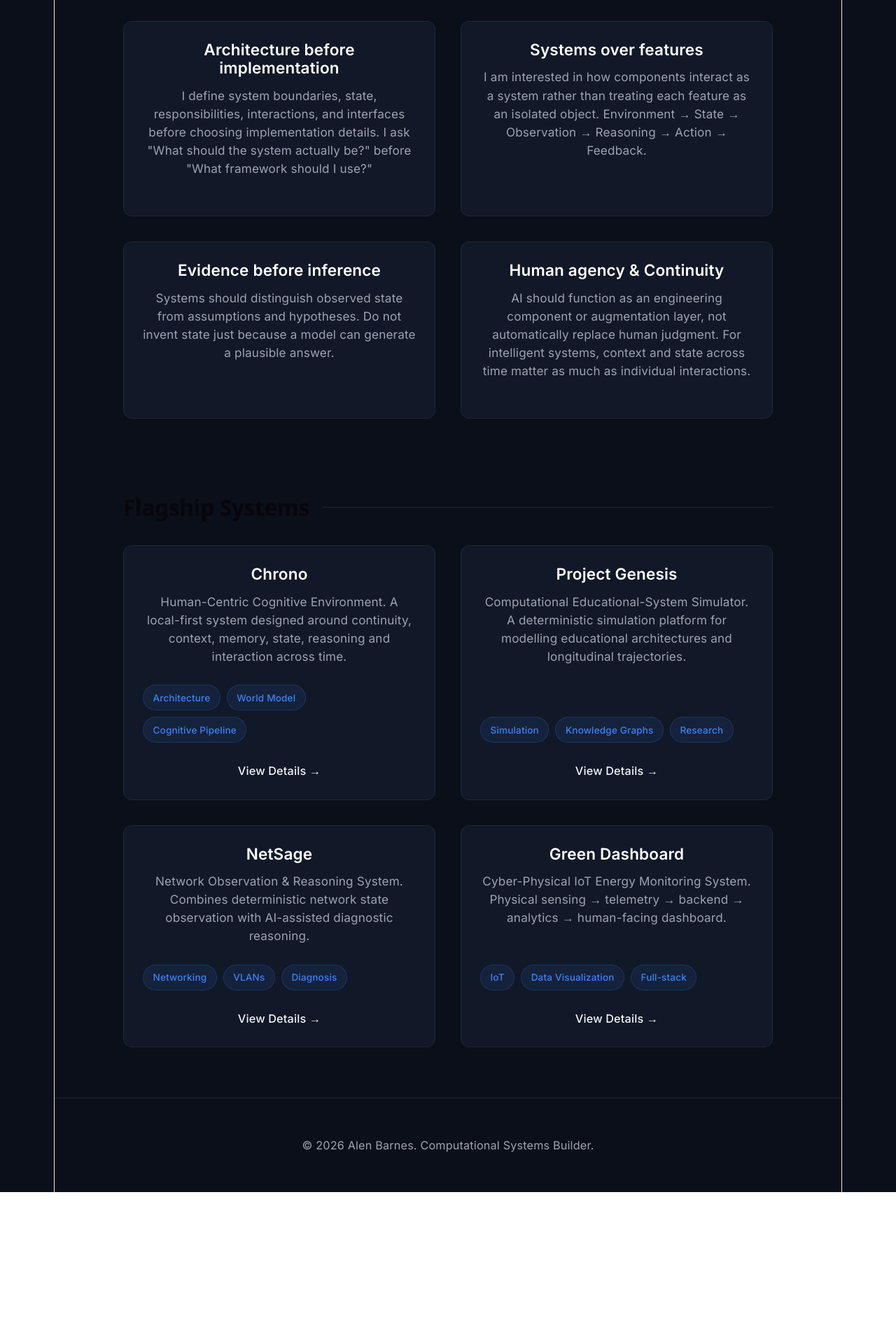
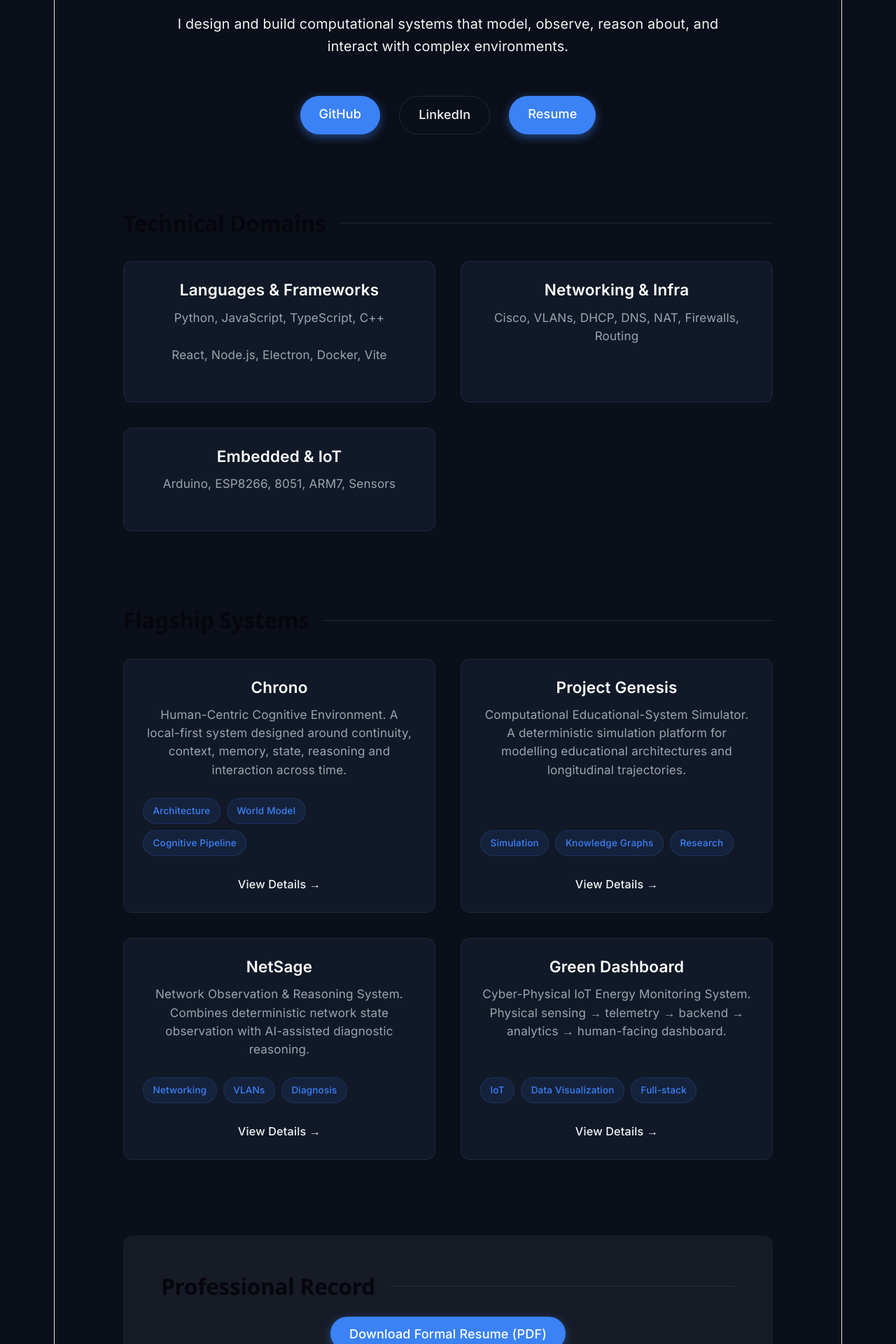
Before and after one commit to alena-tas12/professional-portfolio, a React (Vite) app: page / in a window 1280 px wide. Shown: the part 600-2520 px from the top of the page at 70% size. Before the commit the page ends 2303 px from the top, so only its background shows below. Built offline with nearby package versions, Linux system fonts and the light colour scheme.

Commit message:
feat: complete portfolio data inclusion

```diff
--- a/src/App.jsx
+++ b/src/App.jsx
@@ -28,30 +28,19 @@ const projects = [
   }
 ];
 
-const intellectualIdentity = [
-  {
-    title: 'Architecture before implementation',
-    description: 'I define system boundaries, state, responsibilities, interactions, and interfaces before choosing implementation details. I ask "What should the system actually be?" before "What framework should I use?"'
-  },
-  {
-    title: 'Systems over features',
-    description: 'I am interested in how components interact as a system rather than treating each feature as an isolated object. Environment → State → Observation → Reasoning → Action → Feedback.'
-  },
-  {
-    title: 'Evidence before inference',
-    description: 'Systems should distinguish observed state from assumptions and hypotheses. Do not invent state just because a model can generate a plausible answer.'
-  },
-  {
-    title: 'Human agency & Continuity',
-    description: 'AI should function as an engineering component or augmentation layer, not automatically replace human judgment. For intelligent systems, context and state across time matter as much as individual interactions.'
-  }
-];
+const skills = {
+  languages: ['Python', 'JavaScript', 'TypeScript', 'C++'],
+  systems: ['React', 'Node.js', 'Electron', 'Docker', 'Vite'],
+  networking: ['Cisco', 'VLANs', 'DHCP', 'DNS', 'NAT', 'Firewalls', 'Routing'],
+  hardware: ['Arduino', 'ESP8266', '8051', 'ARM7', 'Sensors']
+};
 
 function App() {
   return (
     <div className="app-container">
       <header className="hero-section">
         <div className="hero-content">
+          <img src="https://ui-avatars.com/api/?name=Alen+Barnes&background=0D8ABC&color=fff&size=150" alt="Alen Barnes" style={{borderRadius: '50%', marginBottom: '2rem'}} />
           <h1 className="title" style={{textTransform: 'uppercase', letterSpacing: '2px'}}>Alen Barnes</h1>
           <p className="subtitle" style={{color: '#06b6d4', fontWeight: 'bold'}}>Computational Systems Builder</p>
           <p style={{fontSize: '1.2rem', color: '#94a3b8', margin: '1rem 0 2rem 0'}}>
@@ -62,10 +51,13 @@ function App() {
           </p>
           <div className="nav-links">
             <a href="https://github.com/alena-tas12" target="_blank" rel="noreferrer" className="btn btn-primary">
-              View GitHub
+              GitHub
             </a>
-            <a href="#projects" className="btn btn-secondary">
-              See Systems
+            <a href="https://linkedin.com" target="_blank" rel="noreferrer" className="btn btn-secondary">
+              LinkedIn
+            </a>
+            <a href="#resume" className="btn btn-primary">
+              Resume
             </a>
           </div>
         </div>
@@ -73,15 +65,22 @@ function App() {
 
       <main className="content-section">
 
-        <div id="intellectual" style={{marginBottom: '6rem'}}>
-          <h2 className="section-title">How I Think</h2>
+        <div id="skills" style={{marginBottom: '6rem'}}>
+          <h2 className="section-title">Technical Domains</h2>
           <div className="grid">
-            {intellectualIdentity.map((item, idx) => (
-              <div className="card" key={idx}>
-                <h3 className="card-title">{item.title}</h3>
-                <p className="card-desc">{item.description}</p>
-              </div>
-            ))}
+            <div className="card">
+              <h3 className="card-title">Languages & Frameworks</h3>
+              <p className="card-desc">{skills.languages.join(', ')}</p>
+              <p className="card-desc">{skills.systems.join(', ')}</p>
+            </div>
+            <div className="card">
+              <h3 className="card-title">Networking & Infra</h3>
+              <p className="card-desc">{skills.networking.join(', ')}</p>
+            </div>
+            <div className="card">
+              <h3 className="card-title">Embedded & IoT</h3>
+              <p className="card-desc">{skills.hardware.join(', ')}</p>
+            </div>
           </div>
         </div>
 
@@ -104,10 +103,32 @@ function App() {
             </div>
           ))}
         </div>
+
+        <div id="resume" style={{marginTop: '6rem', padding: '3rem', background: 'rgba(255,255,255,0.05)', borderRadius: '12px'}}>
+          <h2 className="section-title">Professional Record</h2>
+          <p style={{textAlign: 'center', marginBottom: '2rem'}}>
+            <a href="#" className="btn btn-primary">Download Formal Resume (PDF)</a>
+          </p>
+          <div style={{color: '#e2e8f0', fontFamily: 'monospace', whiteSpace: 'pre-wrap', lineHeight: '1.8'}}>
+            {`EDUCATION
+B.Tech in Computer Science and Engineering
+CGPA: 8.64/10.0
+
+EXPERIENCE
+Computational Systems Builder | Independent Research
+- Architected Chrono, a 15-stage cognitive pipeline world model.
+- Built Genesis, a deterministic educational-system simulator.
+- Deployed NetSage, an AI-assisted network reasoning tool.
+
+AI-Assisted Dev: ChatGPT, Codex, Claude, Cursor, Windsurf, Antigravity, Perplexity; AI-assisted architecture, implementation, and prototyping`}
+          </div>
+        </div>
       </main>
 
-      <footer>
-        &copy; {new Date().getFullYear()} Alen Barnes. Computational Systems Builder.
+      <footer id="contact" style={{textAlign: 'center', padding: '4rem', color: '#94a3b8'}}>
+        <h3>Contact</h3>
+        <p>Email: alena@example.local</p>
+        <p>&copy; {new Date().getFullYear()} Alen Barnes. Computational Systems Builder.</p>
       </footer>
     </div>
   );
```
